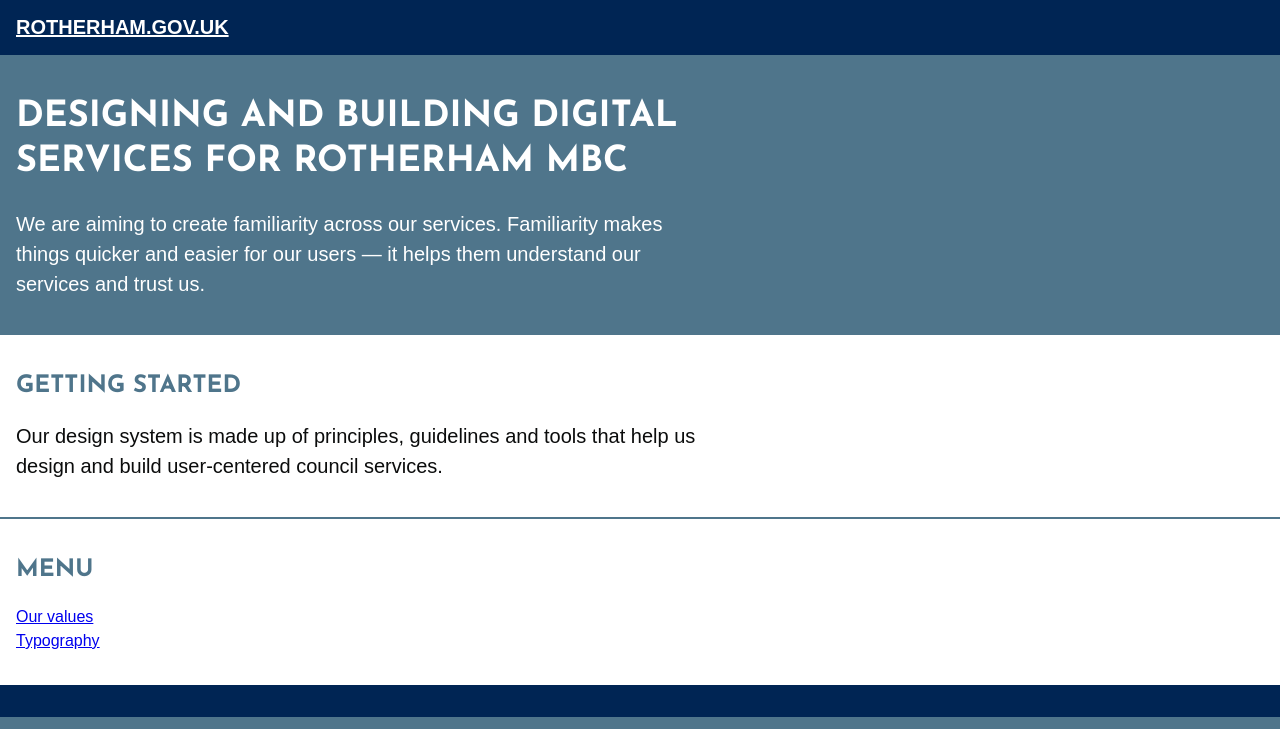
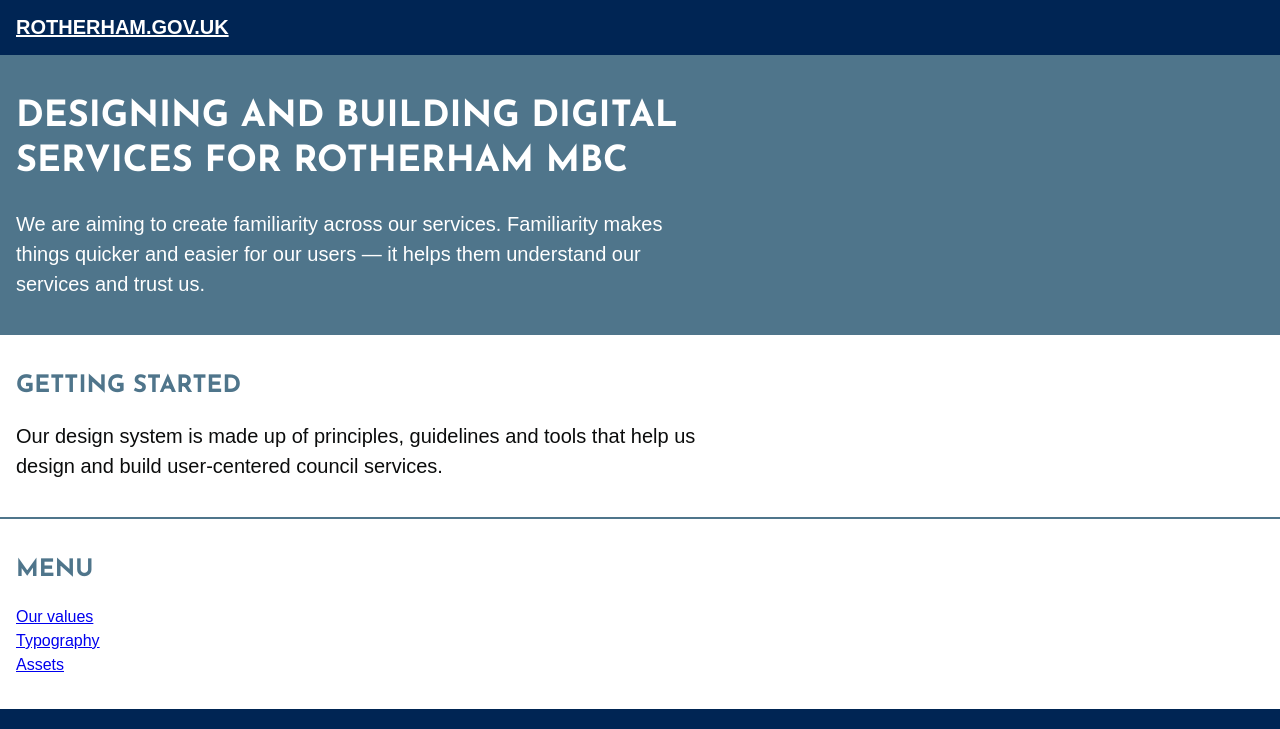
Before and after one commit to rothgov/design-manual, a Jekyll site: the page built from index.html, in a window 1280 px wide, cut to the strip 0-729 px from the top of the page. Built offline with Jekyll 4.4.1, drawn with Linux system fonts in a browser that asks for light colours; some web fonts are replaced.

Commit message:
Update index.html

```diff
--- a/index.html
+++ b/index.html
@@ -25,6 +25,9 @@
       <li>
         <a href="{{%20site.baseurl%20}}/design/typography">Typography</a>
       </li>
+      <li>
+        <a href="{{%20site.baseurl%20}}/design/assets">Assets</a>
+      </li>
     </ul>
   </div>
 </section>
```
